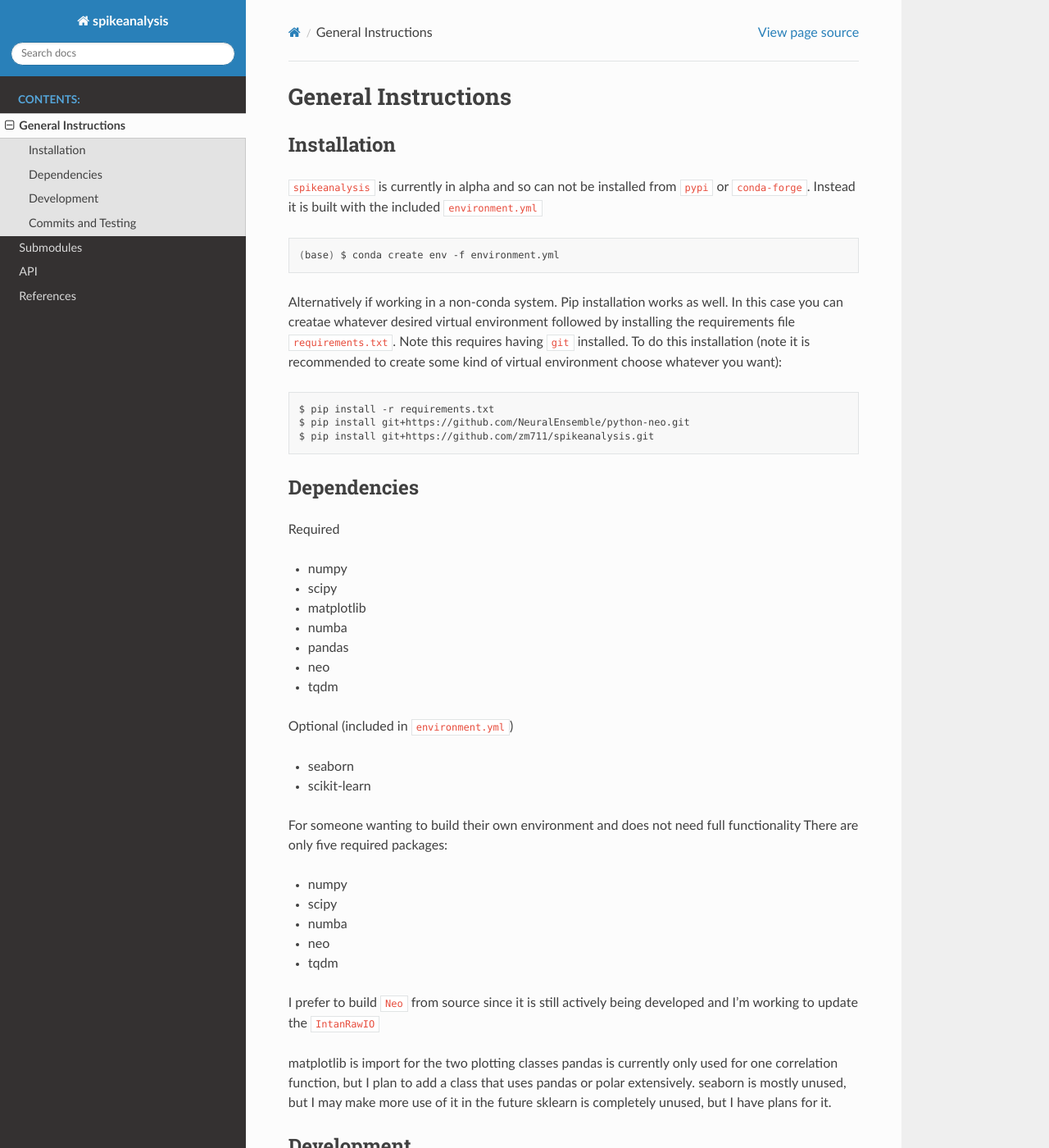
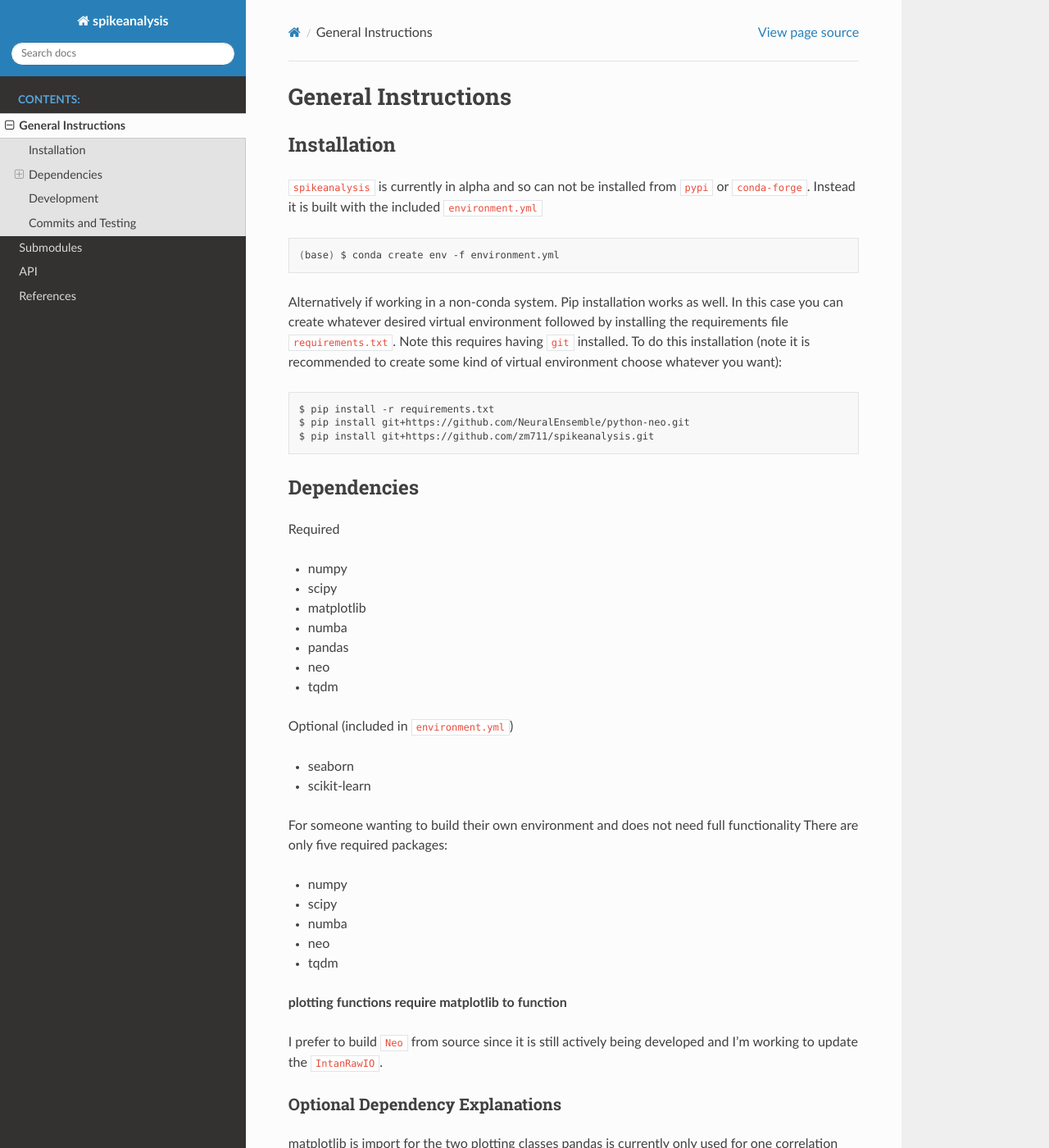
Before and after one commit to zm711/spikeanalysis, a Sphinx documentation site: the page built from docs/source/usage.rst, in a window 1280 px wide and 1400 px high. Shown: the whole window at 82% size. Built offline with Sphinx 7.4.7 and the Read the Docs theme 2.0.0, drawn with Linux system fonts in a browser that asks for light colours; some of the changed text lies outside the part shown.

Commit message:
update docs

```diff
--- a/docs/source/usage.rst
+++ b/docs/source/usage.rst
@@ -15,7 +15,7 @@ from :code:`pypi` or :code:`conda-forge`. Instead it is built with the included
     (base) $ conda create env -f environment.yml
 
 Alternatively if working in a non-conda system. Pip installation works as well. In
-this case you can creatae whatever desired virtual environment followed by installing
+this case you can create whatever desired virtual environment followed by installing
 the requirements file :code:`requirements.txt`. Note this requires having :code:`git`
 installed. To do this installation (note it is recommended to create some kind of
 virtual environment choose whatever you want):
@@ -53,14 +53,20 @@ There are only five required packages:
 * neo
 * tqdm
 
+**plotting functions require matplotlib to function**
+
 I prefer to build :code:`Neo` from source since it is still actively being developed and I'm
-working to update the :code:`IntanRawIO`
+working to update the :code:`IntanRawIO`.
+
+Optional Dependency Explanations
+^^^^^^^^^^^^^^^^^^^^^^^^^^^^^^^^
 
 matplotlib is import for the two plotting classes
 pandas is currently only used for one correlation function, but I plan to add a class that uses
 pandas or polar extensively.
 seaborn is mostly unused, but I may make more use of it in the future
 sklearn is completely unused, but I have plans for it.
+
 
 Development
 -----------
```
Also changed, not shown: other parts of docs/source/usage.rst (+4 -2 lines).
